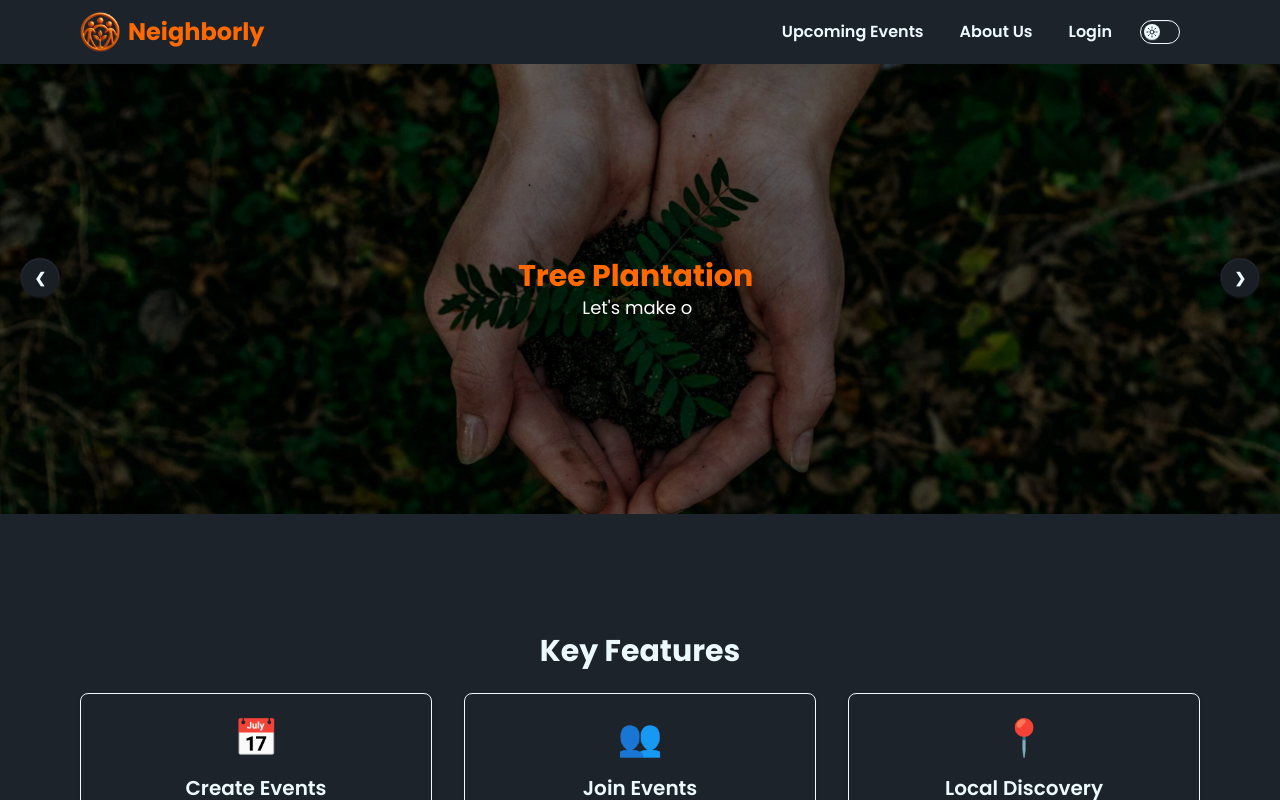
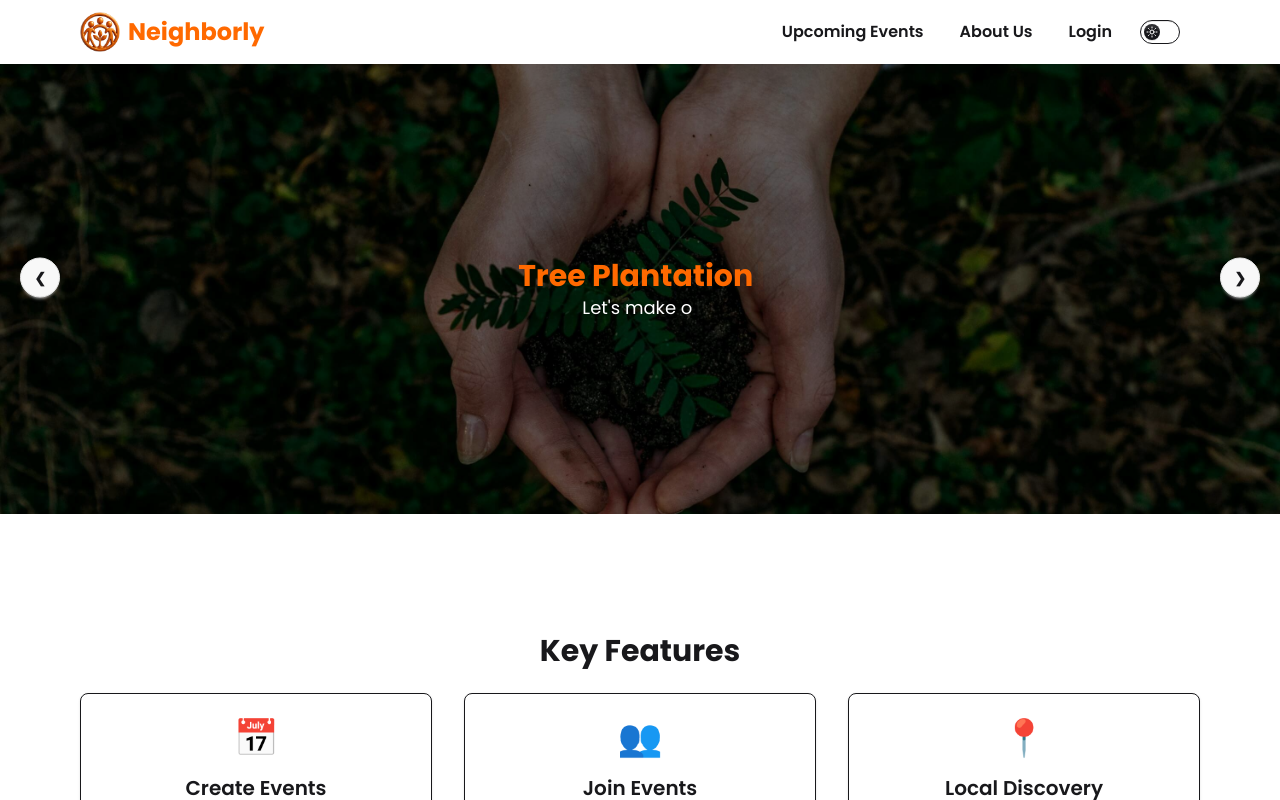
Before and after one commit to dayal-chandra/social-event, a React (Vite) app: page / in a window 1280 px wide. Shown: the top 800 px of the page. Built offline with nearby package versions, Linux system fonts and the light colour scheme; no server answers.

Commit message:
theme toggler problem solved

```diff
--- a/index.html
+++ b/index.html
@@ -5,6 +5,12 @@
     <link rel="icon" type="image/svg+xml" href="/event-logo.png" />
     <meta name="viewport" content="width=device-width, initial-scale=1.0" />
     <title>Neighborly</title>
+    <script>
+      (function () {
+        const savedTheme = localStorage.getItem("theme") || "light";
+        document.documentElement.setAttribute("data-theme", savedTheme);
+      })();
+    </script>
   </head>
   <body>
     <div id="root"></div>
--- a/src/components/Header.jsx
+++ b/src/components/Header.jsx
@@ -1,4 +1,4 @@
-import React, { use } from "react";
+import React, { use, useEffect, useState } from "react";
 import logo from "/event-logo.png";
 import { Link, NavLink } from "react-router";
 import { Tooltip } from "react-tooltip";
@@ -8,6 +8,22 @@
 const Header = () => {
   const { user, logoutUser } = use(AuthContext);
   // console.log(user);
+
+  const [theme, setTheme] = useState("light");
+
+  // On first load, check localStorage
+  useEffect(() => {
+    const savedTheme = localStorage.getItem("theme") || "light";
+    setTheme(savedTheme);
+    document.documentElement.setAttribute("data-theme", savedTheme);
+  }, []);
+
+  const handleToggle = (e) => {
+    const newTheme = e.target.checked ? "dark" : "light";
+    setTheme(newTheme);
+    document.documentElement.setAttribute("data-theme", newTheme);
+    localStorage.setItem("theme", newTheme);
+  };
 
   const handleLogout = () => {
     logoutUser()
@@ -67,7 +83,7 @@
             </NavLink>
           )}
         </div>
-        <div>
+        {/* <div>
           <label className="toggle text-base-content">
             <input type="checkbox" value="dark" className="theme-controller" />
 
@@ -95,6 +111,60 @@
               </g>
             </svg>
 
+            <svg
+              aria-label="moon"
+              xmlns="http://www.w3.org/2000/svg"
+              viewBox="0 0 24 24"
+            >
+              <g
+                strokeLinejoin="round"
+                strokeLinecap="round"
+                strokeWidth="2"
+                fill="none"
+                stroke="currentColor"
+              >
+                <path d="M12 3a6 6 0 0 0 9 9 9 9 0 1 1-9-9Z"></path>
+              </g>
+            </svg>
+          </label>
+        </div> */}
+
+        <div>
+          <label className="toggle text-base-content">
+            <input
+              type="checkbox"
+              value="dark"
+              className="theme-controller"
+              checked={theme === "dark"}
+              onChange={handleToggle}
+            />
+
+            {/* Sun Icon */}
+            <svg
+              aria-label="sun"
+              xmlns="http://www.w3.org/2000/svg"
+              viewBox="0 0 24 24"
+            >
+              <g
+                strokeLinejoin="round"
+                strokeLinecap="round"
+                strokeWidth="2"
+                fill="none"
+                stroke="currentColor"
+              >
+                <circle cx="12" cy="12" r="4"></circle>
+                <path d="M12 2v2"></path>
+                <path d="M12 20v2"></path>
+                <path d="m4.93 4.93 1.41 1.41"></path>
+                <path d="m17.66 17.66 1.41 1.41"></path>
+                <path d="M2 12h2"></path>
+                <path d="M20 12h2"></path>
+                <path d="m6.34 17.66-1.41 1.41"></path>
+                <path d="m19.07 4.93-1.41 1.41"></path>
+              </g>
+            </svg>
+
+            {/* Moon Icon */}
             <svg
               aria-label="moon"
               xmlns="http://www.w3.org/2000/svg"
```
